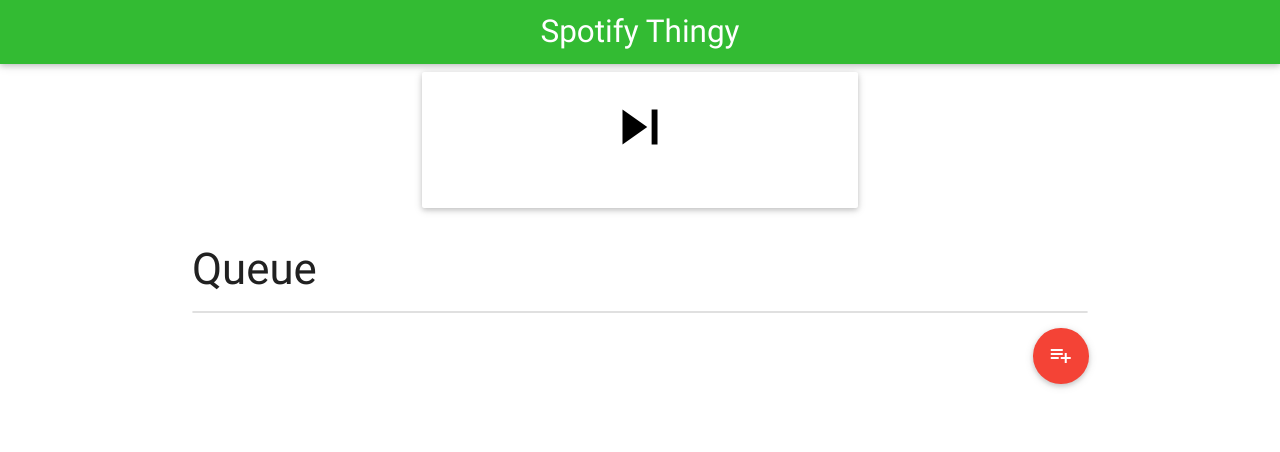
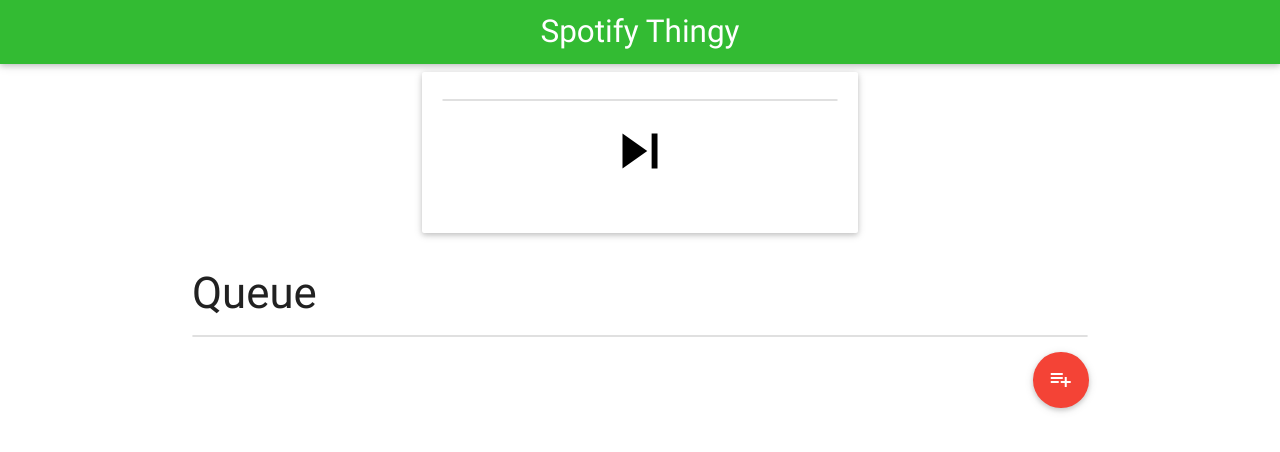
Before and after one commit to nacgarg/node-spotify-queue, a website: page index.html in a window 1280 px wide. Drawn offline with nearby package versions, Linux system fonts and the light colour scheme; no server answers.

Commit message:
Update index.html

```diff
--- a/index.html
+++ b/index.html
@@ -20,6 +20,8 @@
             <div class="col s12 m6 offset-m3">
                 <div class="card center">
                     <div class="card-content">
+                        <ul class="collection" id="playingContainer">
+                        </ul>
                         <div class="row">
                             <a href='javascript:$.ajax({url:"/play"});' class="col s4 offset-s4"><i style="font-size:70px;color:#000000" class="material-icons">skip_next</i></a>
                         </div>
@@ -27,6 +29,7 @@
                 </div>
             </div>
         </div>
+
         <h3>Queue</h3>
         <div class="queueeuueueueue">
             <ul class="collection" id="queueContainer">
```
